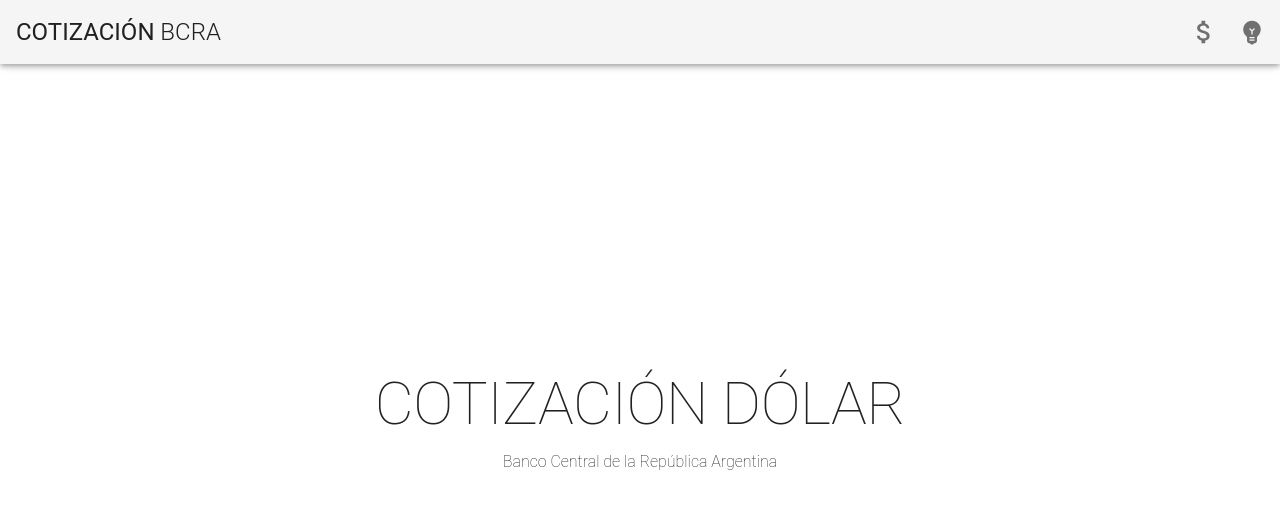
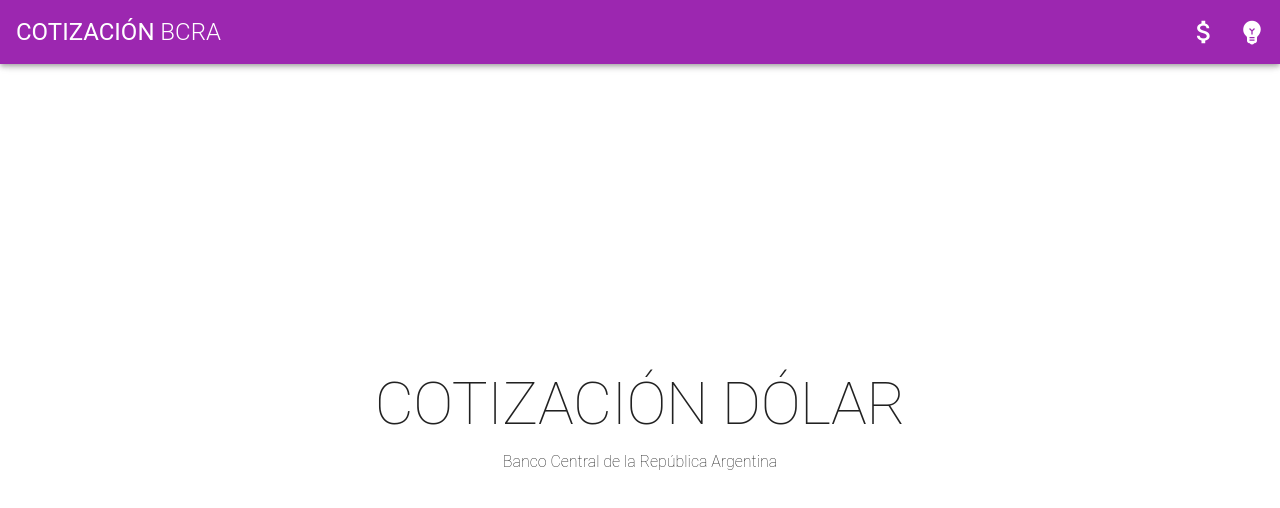
Before and after one commit to lionelx87/cotizacion-bcra, a Vue app: page / in a window 1280 px wide. Shown: the top 508 px of the page. Built offline with nearby package versions, Linux system fonts and the light colour scheme; a small style sheet from the web is missing.

Commit message:
Styles en Navbar

```diff
--- a/src/App.vue
+++ b/src/App.vue
@@ -1,9 +1,11 @@
 <template>
   <v-app>
-    <v-app-bar app>
+    <v-app-bar app color="purple" dark>
       <v-toolbar-title class="headline text-uppercase">
-        <span>Cotización</span>
-        <span class="font-weight-light"> BCRA</span>
+        <router-link to="/" id="logo">
+          <span>Cotización</span>
+          <span class="font-weight-light"> BCRA</span>
+        </router-link>
       </v-toolbar-title>
       <v-spacer></v-spacer>
 
@@ -60,4 +62,7 @@
   a{
     text-decoration: none;
   }
+  #logo{
+    color: white;
+  }
 </style>
```
